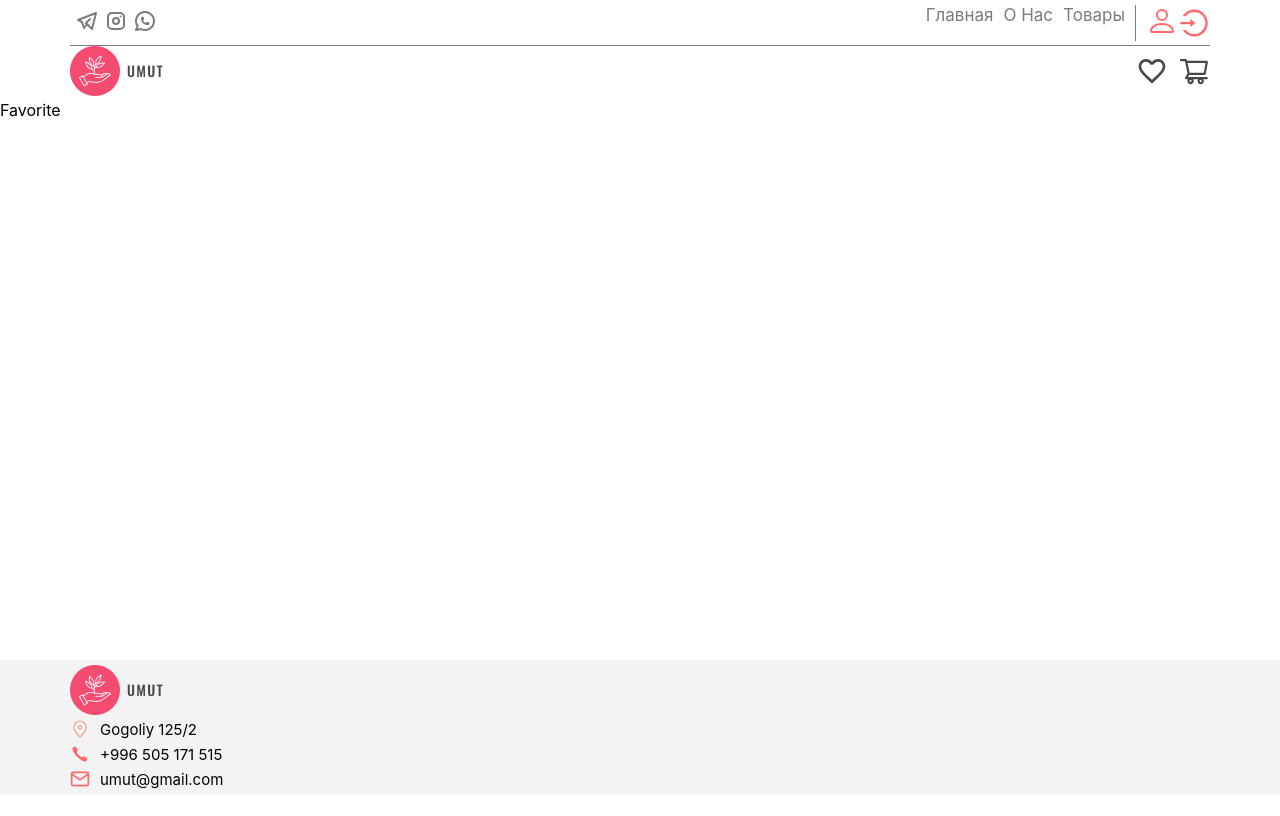
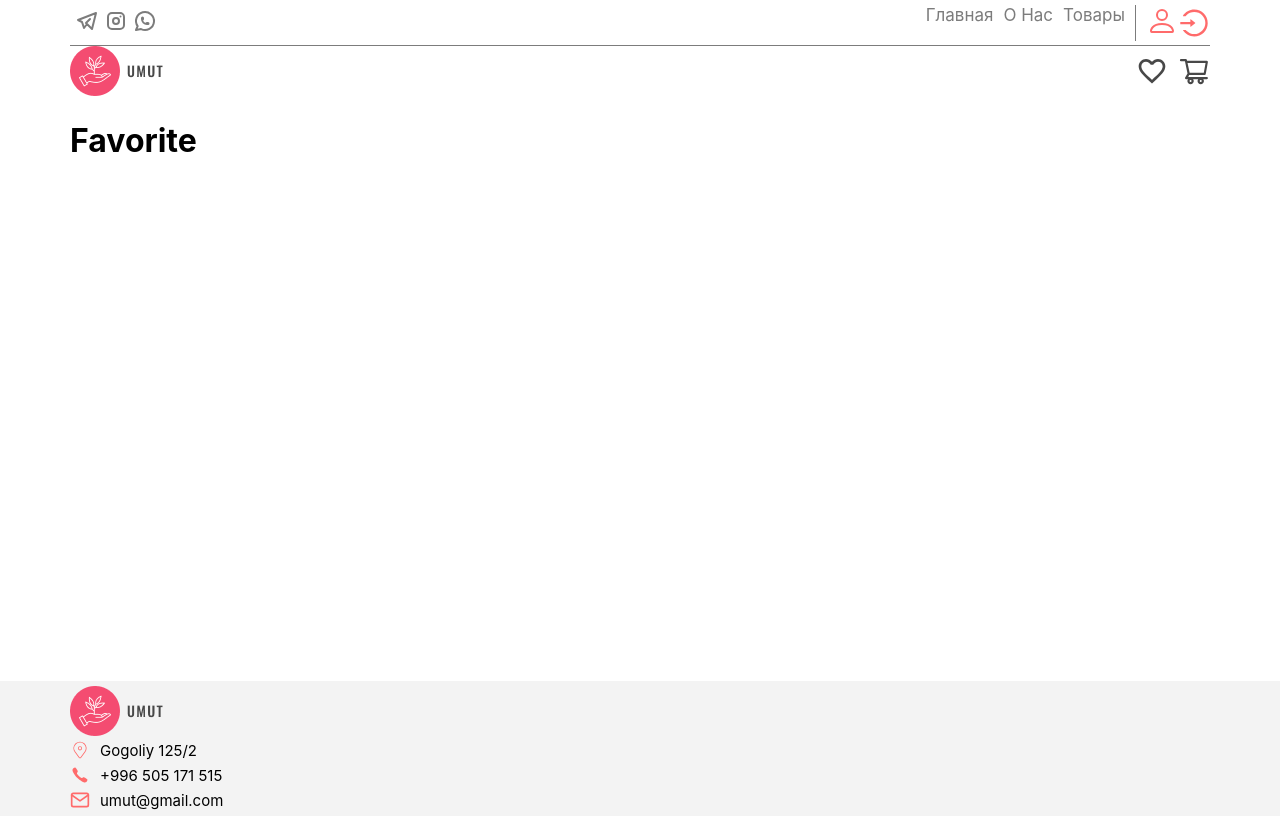
Before and after one commit to UmutaiAitmamatova/aitmamatova_shop, a React (Create React App) app: page /favorite in a window 1280 px wide. Built offline with nearby package versions, Linux system fonts and the light colour scheme.

Commit message:
added Search and Categoty components

```diff
--- a/src/pages/favorite/favorite.module.scss
+++ b/src/pages/favorite/favorite.module.scss
@@ -1,3 +1,7 @@
 .favorite{
     min-height: calc(100vh - 240px);
 }
+.container{
+    max-width: 1140px;
+    margin: 0 auto;
+}
--- a/src/pages/favorite/index.js
+++ b/src/pages/favorite/index.js
@@ -3,7 +3,12 @@ import classes from './favorite.module.scss';
 
 function Favorite() {
   return (
-    <div className={classes.favorite}>Favorite</div>
+    <div className={classes.favorite}>
+      <div className={classes.container}>
+        <h1>Favorite</h1>
+
+      </div>
+    </div>
   )
 }
 
```
Also changed, not shown: src/components/Category/index.js (added, +12 -0 lines), src/components/Search/index.js (added, +12 -0 lines), src/components/Category/Category.module.scss (added), src/components/Search/Search.module.scss (added).
